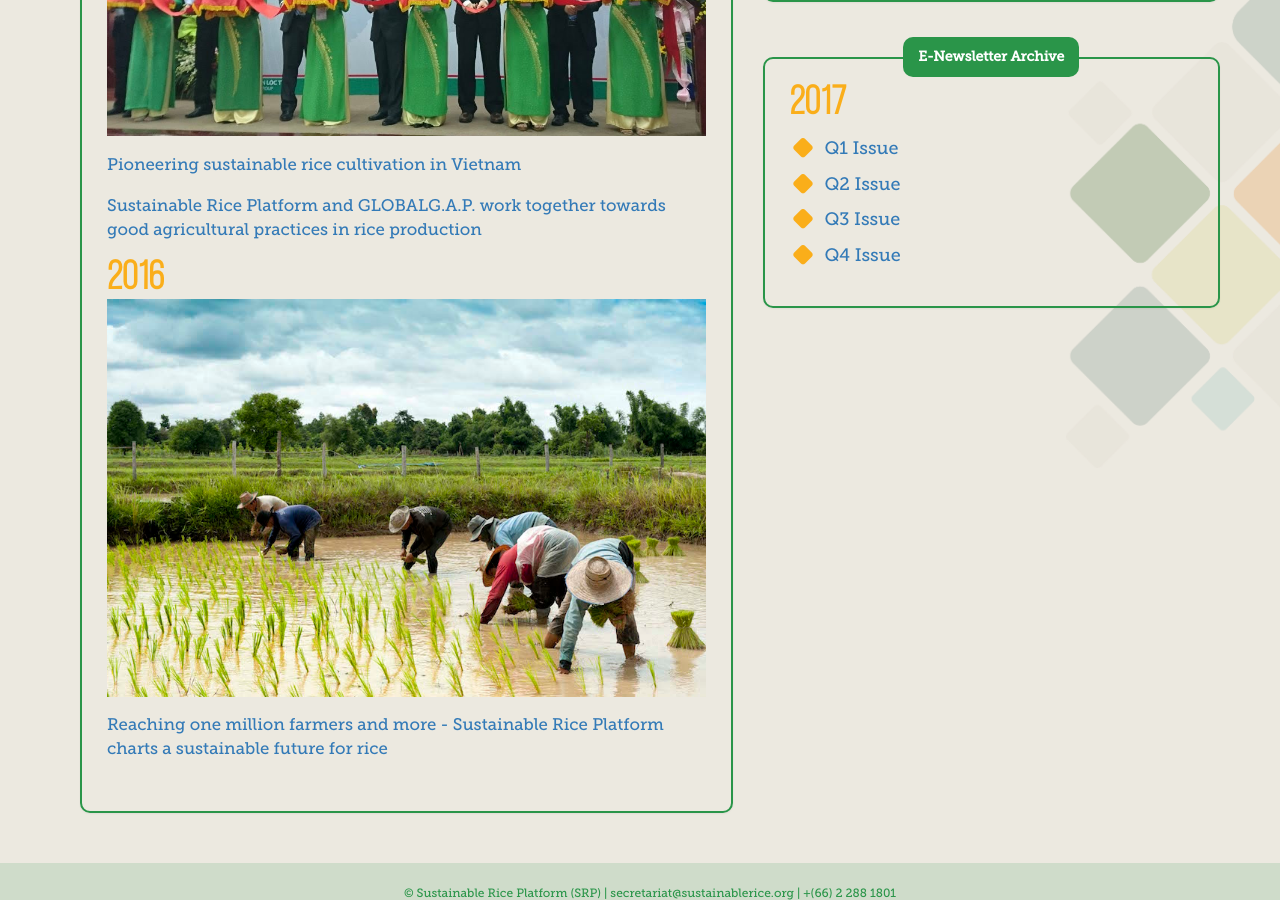
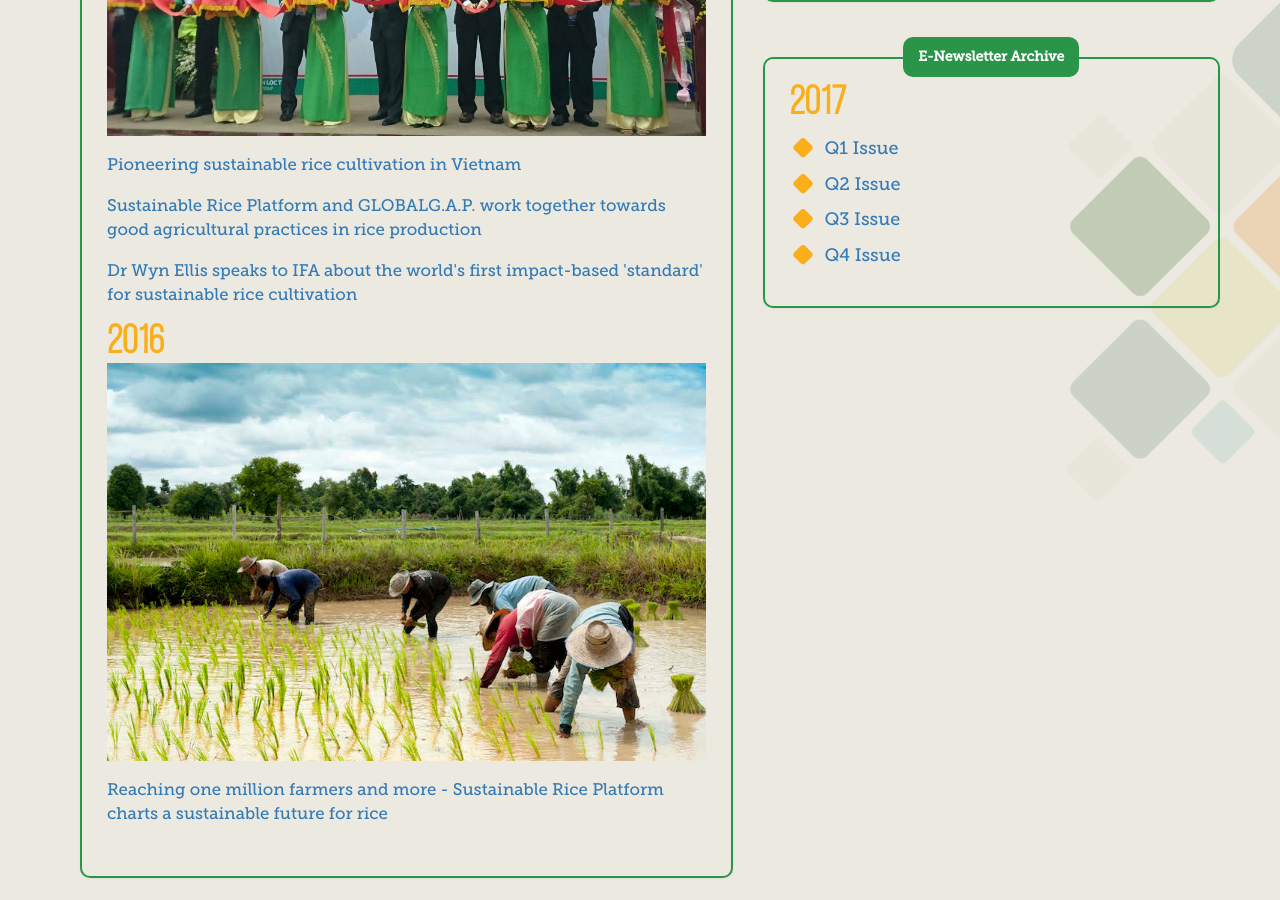
Before and after one commit to sustainablericeplatform/sustainablericeplatform.github.io, a Jekyll site: the page built from News-and-Events/index.html, in a window 1280 px wide and 900 px high, scrolled down 863 px. Built offline with Jekyll 4.4.1, drawn with Linux system fonts in a browser that asks for light colours.

Commit message:
Update index.html

```diff
--- a/News-and-Events/index.html
+++ b/News-and-Events/index.html
@@ -21,6 +21,7 @@ layout: default
                         <img src="/assets/images/IFC-LT 003.jpg" class="img-responsive" />
                         <p><a href="https://sites.google.com/site/srpsustainablerice/latest-news/january-2017" target="_blank">Pioneering sustainable rice cultivation in Vietnam</a></p>
                         <p><a href="http://www.globalgap.org/uk_en/media-events/news/articles/Sustainable-Rice-Platform-and-GLOBALG.A.P.-Work-Together-Towards-Good-Agricultural-Practices-in-Rice-Production/" target="_blank">Sustainable Rice Platform and GLOBALG.A.P. work together towards good agricultural practices in rice production</a></p>
+                        <p><a href="http://www.fertilizer.org/En/Media/IFA_s_Expert_Blog/En/Media/IFA_Expert_Blog.aspx" target="_blank">Dr Wyn Ellis speaks to IFA about the world's first impact-based 'standard' for sustainable rice cultivation</a></p>
                         <h1 class="year">2016</h1>
                         <div class="item-separator">
                             <img src="/assets/images/news_events/reaching-one-million-farmers.jpg" class="img-responsive" />
```
